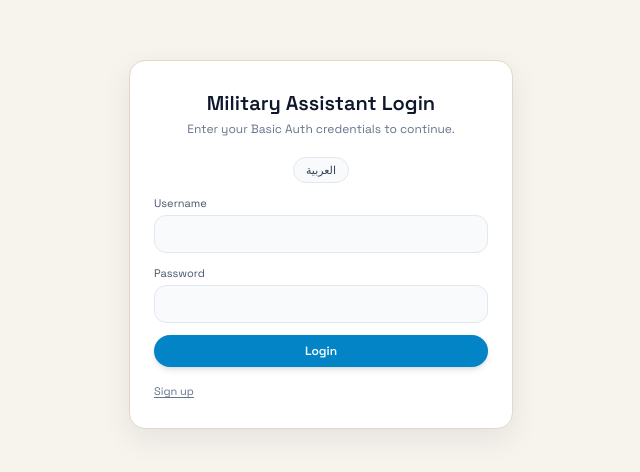
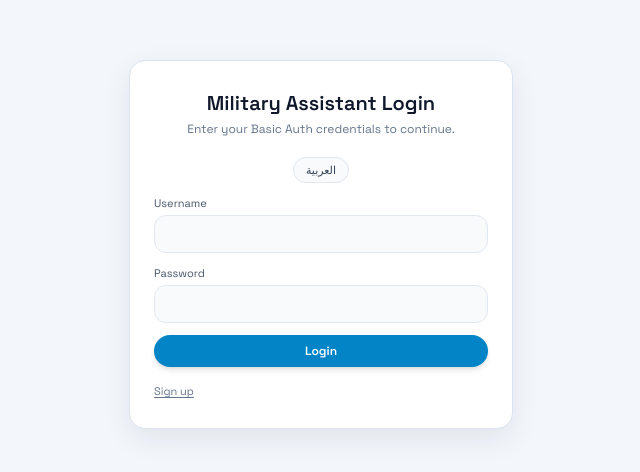
Before and after one commit to Alaa-Eldeen-Essam/rag-chat, a React (Vite) app in the folder frontend/: page /login in a window 1280 px wide. Shown: the part 156-628 px from the top of the page, without its empty margins (319-959 px from the left). Built offline with nearby package versions, Linux system fonts and the light colour scheme.

Commit message:
the first phase of frontend (original)

```diff
--- a/frontend/src/components/Layout.tsx
+++ b/frontend/src/components/Layout.tsx
@@ -150,21 +150,21 @@ export const AppLayout: React.FC = () => {
             onChange={e =>
               setSettings(prev => ({
                 ...prev,
-                uiTheme: e.target.value as 'lumina' | 'neon' | 'dawn' | 'slate'
+                uiTheme: e.target.value as 'slate' | 'aqua' | 'aurora' | 'ember'
               }))
             }
           >
-            <option value="lumina">
-              {uiLanguage === 'ar' ? 'لمينا' : 'Lumina'}
-            </option>
-            <option value="neon">
-              {uiLanguage === 'ar' ? 'نيون' : 'Neon'}
-            </option>
-            <option value="dawn">
-              {uiLanguage === 'ar' ? 'الفجر' : 'Dawn'}
-            </option>
             <option value="slate">
               {uiLanguage === 'ar' ? 'كلاسيكي' : 'Classic'}
+            </option>
+            <option value="aqua">
+              {uiLanguage === 'ar' ? 'أزرق فاتح' : 'Aqua'}
+            </option>
+            <option value="aurora">
+              {uiLanguage === 'ar' ? 'أورورا' : 'Aurora'}
+            </option>
+            <option value="ember">
+              {uiLanguage === 'ar' ? 'ايمبر' : 'Ember'}
             </option>
           </select>
           <div className="relative">
--- a/frontend/src/index.css
+++ b/frontend/src/index.css
@@ -4,53 +4,9 @@
 @tailwind components;
 @tailwind utilities;
 
-/* Core design tokens */
-:root {
-  /* Typography scale */
-  --font-family-base: 'Space Grotesk', 'Inter', system-ui, -apple-system,
-    BlinkMacSystemFont, 'Segoe UI', sans-serif;
-  --font-size-2xs: 0.65rem;
-  --font-size-xs: 0.75rem;
-  --font-size-sm: 0.875rem;
-  --font-size-md: 1rem;
-  --font-size-lg: 1.125rem;
-  --font-size-xl: 1.35rem;
-
-  /* Motion */
-  --motion-fast: 120ms;
-  --motion-base: 180ms;
-  --motion-slow: 280ms;
-  --easing-standard: cubic-bezier(0.2, 0.65, 0.35, 1);
-  --easing-emphasized: cubic-bezier(0.2, 0.65, 0, 1);
-
-  /* Elevation + blur */
-  --shadow-soft: 0 10px 30px rgba(15, 23, 42, 0.08);
-  --shadow-strong: 0 16px 50px rgba(15, 23, 42, 0.14);
-  --shadow-inner: inset 0 1px 0 rgba(255, 255, 255, 0.4);
-  --blur-soft: 12px;
-  --blur-strong: 18px;
-
-  /* Gradients */
-  --gradient-accent: linear-gradient(120deg, var(--accent), var(--accent-strong));
-  --gradient-surface: linear-gradient(145deg, var(--bg-surface), var(--bg-soft));
-}
-
 /* Theme variables */
-:root[data-theme='lumina'],
+:root[data-theme='slate'],
 :root:not([data-theme]) {
-  --bg-base: #f7f4ee;
-  --bg-soft: #f0ebe2;
-  --bg-surface: #ffffff;
-  --text-main: #17120f;
-  --text-surface: #1d130f;
-  --accent: #e07a1f;
-  --accent-strong: #c85c0f;
-  --border-subtle: #e4d7c5;
-  --danger-strong: #d14343;
-  --danger-soft: #ffe3dd;
-}
-
-:root[data-theme='slate'] {
   --bg-base: #f3f6fb;
   --bg-soft: #e7ecf6;
   --bg-surface: #ffffff;
@@ -63,35 +19,49 @@
   --danger-soft: #fee2e2;
 }
 
-:root[data-theme='neon'] {
-  --bg-base: #0f1724;
-  --bg-soft: #111c2e;
-  --bg-surface: #0c1422;
-  --text-main: #eef3ff;
-  --text-surface: #f8fbff;
-  --accent: #19d6c2;
-  --accent-strong: #0fb9f2;
-  --border-subtle: #21314a;
-  --danger-strong: #f87171;
-  --danger-soft: #2b1b1f;
+:root[data-theme='aqua'] {
+  --bg-base: #c9f1fb;
+  --bg-soft: #b0e7f7;
+  --bg-surface: #ffffff;
+  --text-main: #013044;
+  --text-surface: #013044;
+  --accent: #08b8e4;
+  --accent-strong: #0784c3;
+  --border-subtle: #a6dff0;
+  --danger-strong: #b91c1c;
+  --danger-soft: #ffe1e1;
 }
 
-:root[data-theme='dawn'] {
-  --bg-base: #fff5f4;
-  --bg-soft: #ffe9e7;
+:root[data-theme='aurora'] {
+  --bg-base: #eef0ff;
+  --bg-soft: #e3e8ff;
   --bg-surface: #ffffff;
-  --text-main: #2b1b1a;
-  --text-surface: #1e0f0d;
-  --accent: #f7788c;
-  --accent-strong: #f35a73;
-  --border-subtle: #ffd6d1;
-  --danger-strong: #d14343;
-  --danger-soft: #ffe3dd;
+  --text-main: #0f172a;
+  --text-surface: #0f172a;
+  --accent: #8b5cf6;
+  --accent-strong: #5b21b6;
+  --border-subtle: #cfd8ff;
+  --danger-strong: #be123c;
+  --danger-soft: #ffe4ec;
+}
+
+:root[data-theme='ember'] {
+  --bg-base: #fff7ea;
+  --bg-soft: #ffeccc;
+  --bg-surface: #ffffff;
+  --text-main: #331b0f;
+  --text-surface: #331b0f;
+  --accent: #fb8c1d;
+  --accent-strong: #f97316;
+  --border-subtle: #f4d4aa;
+  --danger-strong: #c2410c;
+  --danger-soft: #ffe0cc;
 }
 
 body {
   @apply antialiased;
-  font-family: var(--font-family-base);
+  font-family: 'Space Grotesk', 'Inter', system-ui, -apple-system,
+    BlinkMacSystemFont, 'Segoe UI', sans-serif;
   background-color: var(--bg-base);
   color: var(--text-main);
 }
--- a/frontend/src/settings/SettingsContext.tsx
+++ b/frontend/src/settings/SettingsContext.tsx
@@ -22,7 +22,7 @@ export interface SettingsState {
   docTypesVersion: number;
   currentUserDepartment?: string | null;
   uiLanguage: 'en' | 'ar';
-  uiTheme: 'lumina' | 'neon' | 'dawn' | 'slate';
+  uiTheme: 'slate' | 'aqua' | 'aurora' | 'ember';
   authToken: string | null;
   authTokenExpiresAt: number | null;
 }
@@ -62,7 +62,7 @@ const defaultState: SettingsState = {
   docTypesVersion: 0,
   currentUserDepartment: null,
   uiLanguage: 'en',
-  uiTheme: 'lumina',
+  uiTheme: 'slate',
   authToken: null,
   authTokenExpiresAt: null
 };
@@ -88,9 +88,9 @@ export const SettingsProvider: React.FC<{ children: React.ReactNode }> = ({
       }
       if (
         parsed.uiTheme !== 'slate' &&
-        parsed.uiTheme !== 'lumina' &&
-        parsed.uiTheme !== 'neon' &&
-        parsed.uiTheme !== 'dawn'
+        parsed.uiTheme !== 'aqua' &&
+        parsed.uiTheme !== 'aurora' &&
+        parsed.uiTheme !== 'ember'
       ) {
         base.uiTheme = defaultState.uiTheme;
       }
```
